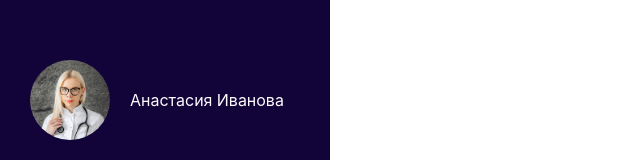
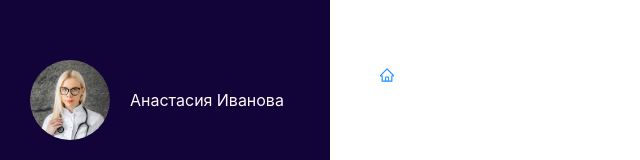
Before and after one commit to KYLFYK/miac_web, a React (Create React App) app: page /pacients in a window 1280 px wide. Shown: the top 160 px of the page, without its empty margins (0-640 px from the left). Built offline with nearby package versions, Linux system fonts and the light colour scheme.

Commit message:
Add patients page template

```diff
--- a/src/components/home/HomeContainer.js
+++ b/src/components/home/HomeContainer.js
@@ -1,7 +1,6 @@
 import { connect } from 'react-redux'
 
 import Home from "./Home"
-import { selectMenu } from "../../state/menuReducer"
 
 let mapStateToProps = (state) => {
 	return {
@@ -13,6 +12,4 @@ let mapStateToProps = (state) => {
 	}
 }
 
-export default connect(mapStateToProps, {
-	selectMenu,
-})(Home)
+export default connect(mapStateToProps, {})(Home)
--- /dev/null
+++ b/src/components/pacients/Pacients.js
@@ -0,0 +1,19 @@
+import styles from './Pacients.module.scss'
+
+import { NavLink } from "react-router-dom"
+import { HomeOutlined } from "@ant-design/icons"
+import React from "react"
+
+const Pacients = () => {
+	return (
+		<>
+			<div className={styles.crumbs}>
+				<NavLink exact to="/">
+					<HomeOutlined size={16} />
+				</NavLink>
+			</div>
+		</>
+	)
+}
+
+export default Pacients
--- /dev/null
+++ b/src/components/pacients/Pacients.module.scss
@@ -0,0 +1 @@
+@import '../../global/_variables.scss';
--- /dev/null
+++ b/src/components/pacients/PacientsContainer.js
@@ -0,0 +1,14 @@
+import { connect } from 'react-redux'
+
+import Pacients from "./Pacients"
+import { selectMenu } from "../../state/menuReducer"
+
+let mapStateToProps = (state) => {
+	return {
+
+	}
+}
+
+export default connect(mapStateToProps, {
+	selectMenu,
+})(Pacients)
--- a/src/global/App.js
+++ b/src/global/App.js
@@ -6,6 +6,7 @@ import { Breadcrumb } from "antd"
 
 import MenuContainer from "./menu/MenuContainer"
 import HomeContainer from "../components/home/HomeContainer"
+import PacientsContainer from "../components/pacients/PacientsContainer"
 
 function App() {
   return (
@@ -16,6 +17,7 @@ function App() {
             </aside>
             <div className={styles.content}>
                 <Route exact path={['/home', '/']} render={() => <HomeContainer />} />
+                <Route path={'/pacients'} render={() => <PacientsContainer />} />
             </div>
         </div>
       </BrowserRouter>
```
